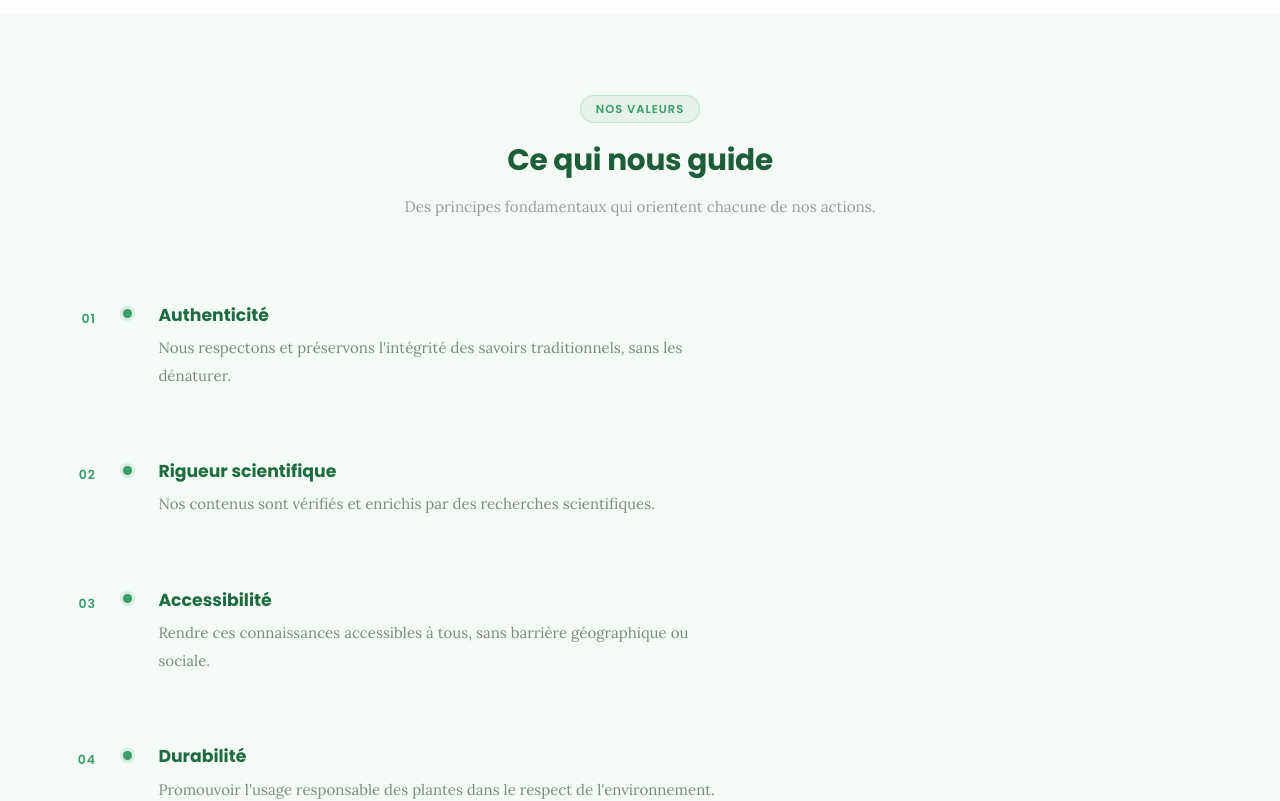
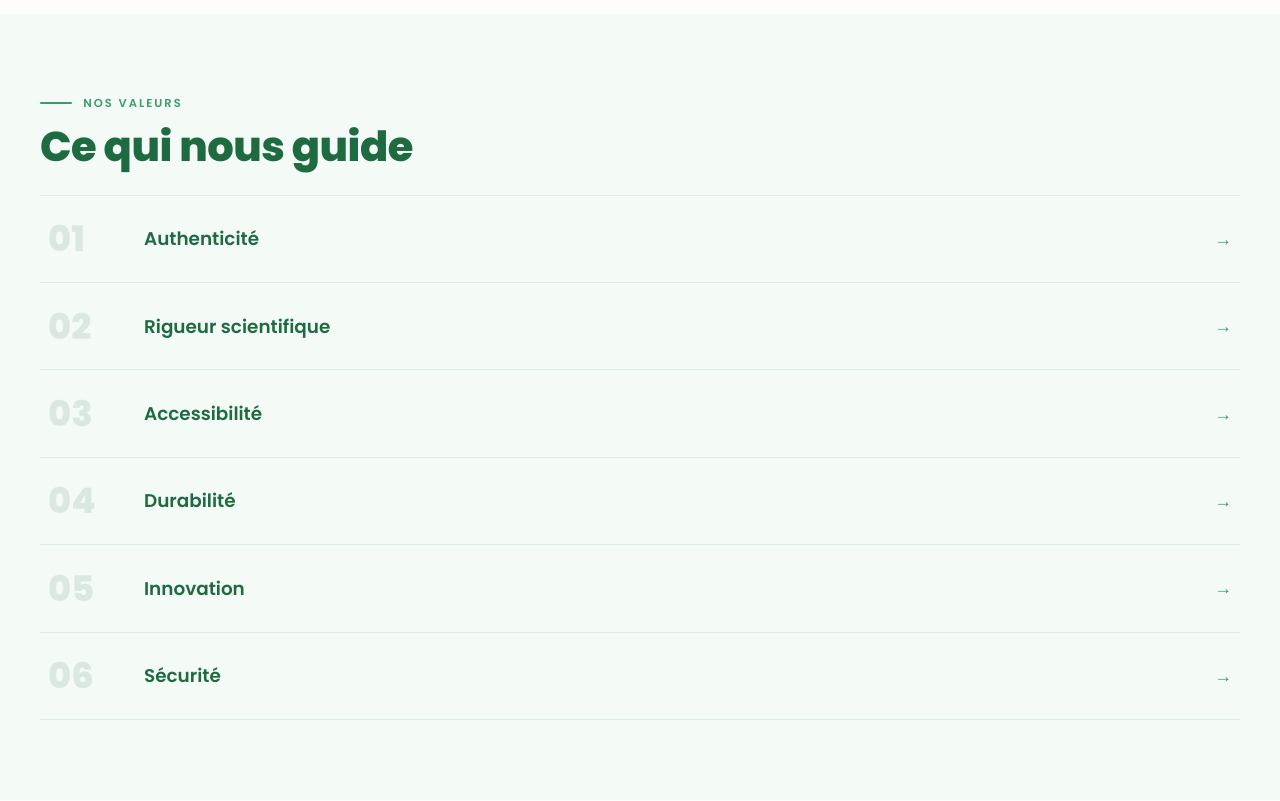
Before and after one commit to aude-mian/Site-web-pour-la-medecine-traditionnelle-, a React (Vite) app: page /apropos in a window 1280 px wide. Shown: the part 880-1681 px from the top of the page. Built offline with nearby package versions, Linux system fonts and the light colour scheme.

Commit message:
Grosses modifs globales du site

```diff
--- a/src/pages/Accueil.jsx
+++ b/src/pages/Accueil.jsx
@@ -1,9 +1,6 @@
 import { useState, useEffect } from 'react';
 import { Link } from 'react-router-dom';
-import {
-  BookMarked, MessageCircle, Newspaper, Search, ShieldCheck, Globe,
-  Stethoscope, Sprout, ChevronDown,
-} from 'lucide-react';
+import { Stethoscope, Sprout, ChevronDown } from 'lucide-react';
 import FadeIn from '../components/FadeIn';
 
 const HERO_IMAGES = [
@@ -26,12 +23,12 @@ const articles = [
 ];
 
 const features = [
-  { Icon: BookMarked,    title: 'Bibliothèque de plantes', desc: 'Accédez à une base de données complète de plantes médicinales avec leurs propriétés et usages.' },
-  { Icon: MessageCircle, title: 'Chat avec les experts',   desc: 'Discutez directement avec des tradipraticiens qualifiés pour des conseils personnalisés.' },
-  { Icon: Newspaper,     title: 'Blog informatif',         desc: 'Lisez des articles rédigés par des experts sur les pratiques et remèdes traditionnels.' },
-  { Icon: Search,        title: 'Recherche avancée',       desc: 'Trouvez rapidement les remèdes adaptés à vos besoins.' },
-  { Icon: ShieldCheck,   title: 'Informations fiables',    desc: 'Toutes nos informations sont vérifiées par des spécialistes reconnus.' },
-  { Icon: Globe,         title: 'Savoirs africains',       desc: 'Valorisation du patrimoine médicinal africain et des pratiques ancestrales.' },
+  { img: '/moringa.jpg',    title: 'Bibliothèque de plantes', desc: 'Accédez à une base de données complète de plantes médicinales avec leurs propriétés, usages et contre-indications.' },
+  { img: '/massage.jpeg',   title: 'Chat avec les experts',   desc: 'Discutez directement avec des tradipraticiens qualifiés pour des conseils personnalisés sur votre santé.' },
+  { img: '/gingembre.jpg',  title: 'Blog informatif',         desc: 'Lisez des articles rédigés par des experts sur les pratiques et remèdes traditionnels africains.' },
+  { img: '/kinkeliba.jpg',  title: 'Recherche avancée',       desc: 'Trouvez rapidement les remèdes adaptés à vos besoins grâce à notre moteur de recherche intelligent.' },
+  { img: '/neem.jpg',       title: 'Informations fiables',    desc: 'Toutes nos informations sont vérifiées et validées par des spécialistes reconnus de la médecine traditionnelle.' },
+  { img: '/baobab.webp',    title: 'Savoirs africains',       desc: 'Valorisation du patrimoine médicinal africain et des pratiques ancestrales transmises de génération en génération.' },
 ];
 
 export default function Accueil() {
@@ -90,21 +87,26 @@ export default function Accueil() {
       <section className="section">
         <div className="container">
           <FadeIn>
-            <div className="section-header">
-              <div className="tag">Nos services</div>
-              <h2>Tout ce dont vous avez besoin</h2>
-              <p>Une plateforme complète pour explorer, apprendre et consulter des experts.</p>
+            <div className="accordion-header">
+              <div>
+                <div className="accordion-tag">Nos services</div>
+                <h2 className="accordion-title">Tout ce dont vous avez besoin</h2>
+              </div>
+              <Link to="/decouverte" className="btn btn-outline">Explorer →</Link>
             </div>
           </FadeIn>
-          <div className="timeline-blocks">
-            {features.map(({ title, desc }, i) => (
-              <FadeIn key={title} delay={i * 130}>
-                <div className="timeline-block">
-                  <div className="timeline-num">0{i + 1}</div>
-                  <div className="timeline-dot" />
-                  <div className="timeline-content">
-                    <h3>{title}</h3>
+          <div className="accordion-list">
+            {features.map(({ img, title, desc }, i) => (
+              <FadeIn key={title} delay={i * 80}>
+                <div className="accordion-item">
+                  <div className="accordion-row">
+                    <span className="accordion-num">0{i + 1}</span>
+                    <span className="accordion-item-title">{title}</span>
+                    <span className="accordion-arrow">→</span>
+                  </div>
+                  <div className="accordion-body">
                     <p>{desc}</p>
+                    <img src={img} alt={title} className="accordion-img" />
                   </div>
                 </div>
               </FadeIn>
--- a/src/pages/Apropos.jsx
+++ b/src/pages/Apropos.jsx
@@ -1,17 +1,15 @@
 import { Link } from 'react-router-dom';
-import {
-  Handshake, FlaskConical, Globe, Leaf, Lightbulb, ShieldCheck, Sparkles,
-} from 'lucide-react';
+import { Sparkles } from 'lucide-react';
 import FadeIn from '../components/FadeIn';
 import PageHero from '../components/PageHero';
 
 const VALEURS = [
-  { Icon: Handshake,    title: 'Authenticité',          desc: "Nous respectons et préservons l'intégrité des savoirs traditionnels, sans les dénaturer." },
-  { Icon: FlaskConical, title: 'Rigueur scientifique',  desc: 'Nos contenus sont vérifiés et enrichis par des recherches scientifiques.' },
-  { Icon: Globe,        title: 'Accessibilité',         desc: 'Rendre ces connaissances accessibles à tous, sans barrière géographique ou sociale.' },
-  { Icon: Leaf,         title: 'Durabilité',            desc: "Promouvoir l'usage responsable des plantes dans le respect de l'environnement." },
-  { Icon: Lightbulb,    title: 'Innovation',            desc: 'Utiliser les technologies numériques pour moderniser la transmission des savoirs.' },
-  { Icon: ShieldCheck,  title: 'Sécurité',              desc: "Garantir la sécurité des utilisateurs en fournissant des informations claires sur les contre-indications." },
+  { img: '/moringa.jpg',   title: 'Authenticité',         desc: "Nous respectons et préservons l'intégrité des savoirs traditionnels, sans les dénaturer ni les réduire à de simples anecdotes." },
+  { img: '/neem.jpg',      title: 'Rigueur scientifique', desc: 'Nos contenus sont vérifiés et enrichis par des recherches scientifiques pour garantir des informations exactes et à jour.' },
+  { img: '/kinkeliba.jpg', title: 'Accessibilité',        desc: 'Rendre ces connaissances accessibles à tous, sans barrière géographique ou sociale, est au cœur de notre mission.' },
+  { img: '/baobab.webp',   title: 'Durabilité',           desc: "Promouvoir l'usage responsable des plantes dans le respect de l'environnement et des écosystèmes fragiles." },
+  { img: '/curcuma.jpg',   title: 'Innovation',           desc: 'Utiliser les technologies numériques pour moderniser la transmission des savoirs et toucher les nouvelles générations.' },
+  { img: '/aloe.jpg',      title: 'Sécurité',             desc: "Garantir la sécurité des utilisateurs en fournissant des informations claires sur les contre-indications et les dosages." },
 ];
 
 const TEAM = [
@@ -66,21 +64,25 @@ export default function Apropos() {
       <section className="section section-alt">
         <div className="container">
           <FadeIn>
-            <div className="section-header">
-              <div className="tag">Nos valeurs</div>
-              <h2>Ce qui nous guide</h2>
-              <p>Des principes fondamentaux qui orientent chacune de nos actions.</p>
+            <div className="accordion-header">
+              <div>
+                <div className="accordion-tag">Nos valeurs</div>
+                <h2 className="accordion-title">Ce qui nous guide</h2>
+              </div>
             </div>
           </FadeIn>
-          <div className="timeline-blocks">
-            {VALEURS.map(({ title, desc }, i) => (
-              <FadeIn key={title} delay={i * 130}>
-                <div className="timeline-block">
-                  <div className="timeline-num">0{i + 1}</div>
-                  <div className="timeline-dot" />
-                  <div className="timeline-content">
-                    <h3>{title}</h3>
+          <div className="accordion-list">
+            {VALEURS.map(({ img, title, desc }, i) => (
+              <FadeIn key={title} delay={i * 80}>
+                <div className="accordion-item">
+                  <div className="accordion-row">
+                    <span className="accordion-num">0{i + 1}</span>
+                    <span className="accordion-item-title">{title}</span>
+                    <span className="accordion-arrow">→</span>
+                  </div>
+                  <div className="accordion-body">
                     <p>{desc}</p>
+                    <img src={img} alt={title} className="accordion-img" />
                   </div>
                 </div>
               </FadeIn>
--- a/src/styles/main.css
+++ b/src/styles/main.css
@@ -287,6 +287,87 @@ ul { list-style: none; }
 .card-footer a { font-size: 0.83rem; color: var(--green-main); font-weight: 600; }
 .card-footer a:hover { color: var(--green-dark); }
 .plant-card .card-img { background: linear-gradient(135deg, #e8f5ee, #c8e6d4); }
+
+/* ===== ACCORDION (Services / Valeurs) ===== */
+.accordion-header {
+  display: flex; align-items: flex-end; justify-content: space-between;
+  margin-bottom: 0.5rem; flex-wrap: wrap; gap: 1rem;
+}
+.accordion-tag {
+  display: flex; align-items: center; gap: 0.7rem;
+  font-family: 'Poppins', sans-serif;
+  font-size: 0.72rem; font-weight: 600; letter-spacing: 2px;
+  text-transform: uppercase; color: var(--green-main);
+  margin-bottom: 0.6rem;
+}
+.accordion-tag::before {
+  content: ''; display: block;
+  width: 32px; height: 2px;
+  background: var(--green-main); border-radius: 2px;
+}
+.accordion-title {
+  font-size: clamp(1.8rem, 3.5vw, 2.6rem);
+  font-weight: 800; color: var(--green-dark);
+  letter-spacing: -0.5px; line-height: 1.15;
+  margin: 0;
+}
+.accordion-list {
+  margin-top: 1.5rem;
+  border-top: 1px solid rgba(210,235,218,0.8);
+}
+.accordion-list .fade-box { height: auto; }
+.accordion-item {
+  border-bottom: 1px solid rgba(210,235,218,0.8);
+  cursor: pointer;
+  transition: background var(--transition);
+}
+.accordion-item:hover { background: rgba(240,250,244,0.5); }
+.accordion-row {
+  display: grid;
+  grid-template-columns: 80px 1fr 32px;
+  align-items: center;
+  padding: 1.6rem 0.5rem;
+  gap: 1rem;
+}
+.accordion-num {
+  font-family: 'Poppins', sans-serif;
+  font-size: 2.2rem; font-weight: 800;
+  color: rgba(30,107,66,0.12);
+  line-height: 1; transition: color 0.3s;
+}
+.accordion-item:hover .accordion-num { color: var(--green-main); }
+.accordion-item-title {
+  font-family: 'Poppins', sans-serif;
+  font-size: 1.15rem; font-weight: 600;
+  color: var(--green-dark);
+  transition: color 0.3s;
+}
+.accordion-item:hover .accordion-item-title { color: var(--green-main); }
+.accordion-arrow {
+  font-size: 1.1rem; color: var(--green-main);
+  transition: transform 0.3s;
+  justify-self: end;
+}
+.accordion-body {
+  display: grid; grid-template-columns: 1fr 260px;
+  gap: 2rem; align-items: center;
+  padding: 0 0.5rem 0;
+  max-height: 0; overflow: hidden;
+  opacity: 0;
+  transition: max-height 0.4s ease, opacity 0.35s ease, padding 0.3s ease;
+}
+.accordion-item:hover .accordion-body {
+  max-height: 260px; opacity: 1;
+  padding: 0 0.5rem 1.8rem;
+}
+.accordion-body p {
+  font-size: 0.97rem; color: #7a8a7e; line-height: 1.85; margin: 0;
+}
+.accordion-img {
+  width: 100%; height: 180px;
+  object-fit: cover; border-radius: 12px;
+  box-shadow: 0 4px 20px rgba(30,107,66,0.12);
+}
 
 /* ===== TIMELINE BLOCKS (Services / Valeurs) ===== */
 .timeline-blocks {
@@ -768,4 +849,11 @@ ul { list-style: none; }
   .team-card                      { padding: 1.2rem; }
   .timeline-block                 { grid-template-columns: 40px 18px 1fr; gap: 0 0.8rem; padding: 1.6rem 0; }
   .timeline-num                   { font-size: 0.72rem; }
+  /* --- Accordion --- */
+  .accordion-row                  { grid-template-columns: 52px 1fr 24px; padding: 1.2rem 0.3rem; }
+  .accordion-num                  { font-size: 1.5rem; }
+  .accordion-item-title           { font-size: 0.97rem; }
+  .accordion-body                 { grid-template-columns: 1fr; gap: 1rem; }
+  .accordion-img                  { height: 160px; }
+  .accordion-title                { font-size: 1.6rem; }
 }
```
